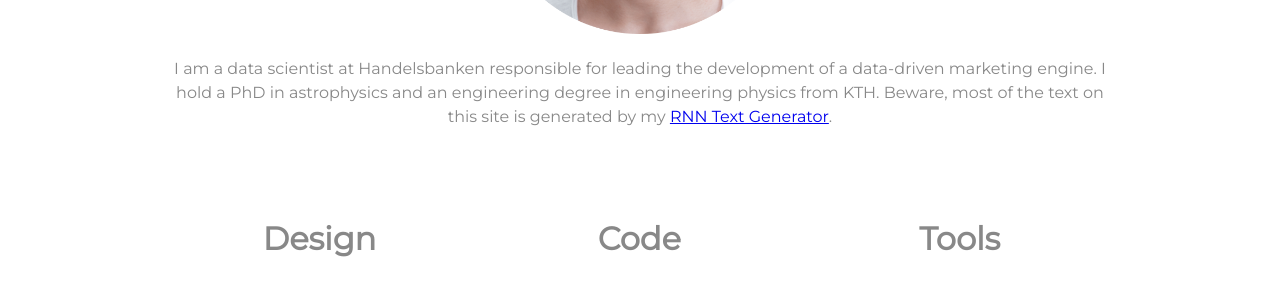
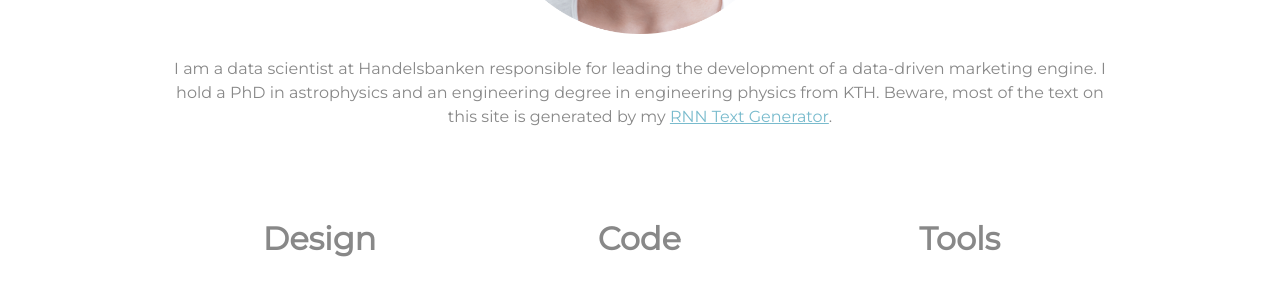
Before and after one commit to dennisalp/dennisalp.github.io, a Jekyll site: the page built from index.html, in a window 1280 px wide. Shown: the part 1323-1615 px from the top of the page. Built offline with Jekyll 4.4.1, drawn with Linux system fonts in a browser that asks for light colours.

Commit message:
change hyperlink color

```diff
--- a/_config.yml
+++ b/_config.yml
@@ -6,7 +6,7 @@ description: Dennis Alp's personal website
 
 # User settings
 username: Dennis Alp
-user_description: I am a data scientist at Handelsbanken responsible for leading the development of a data-driven marketing engine. I hold a PhD in astrophysics and an engineering degree in engineering physics from KTH. Beware, most of the text on this site is generated by my <a href="https://github.com/dennisalp/rnn-text-generator">RNN Text Generator</a>.
+user_description: I am a data scientist at Handelsbanken responsible for leading the development of a data-driven marketing engine. I hold a PhD in astrophysics and an engineering degree in engineering physics from KTH. Beware, most of the text on this site is generated by my <a href="https://github.com/dennisalp/rnn-text-generator", style="color:#79bbcd">RNN Text Generator</a>.
 user_title: Data Scientist
 email: me@dennisalp.com
 #twitter_username:
```
